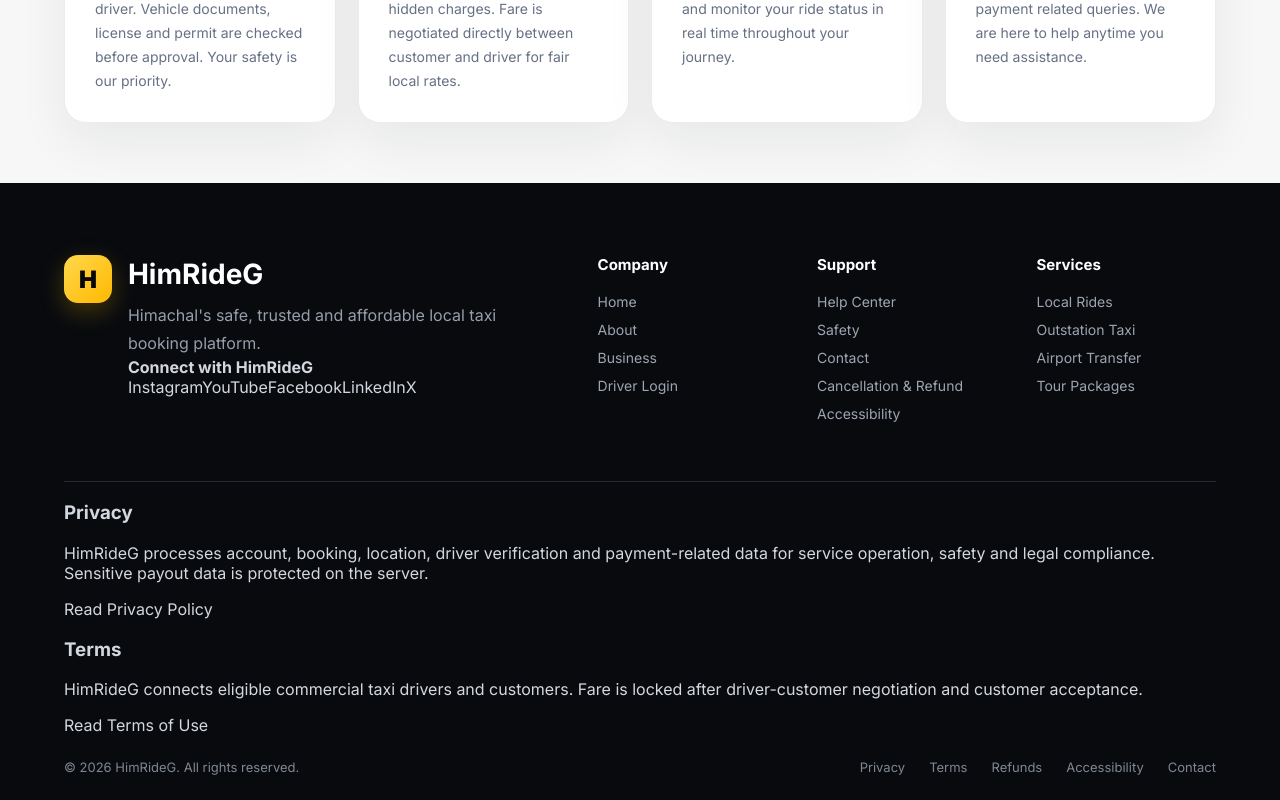
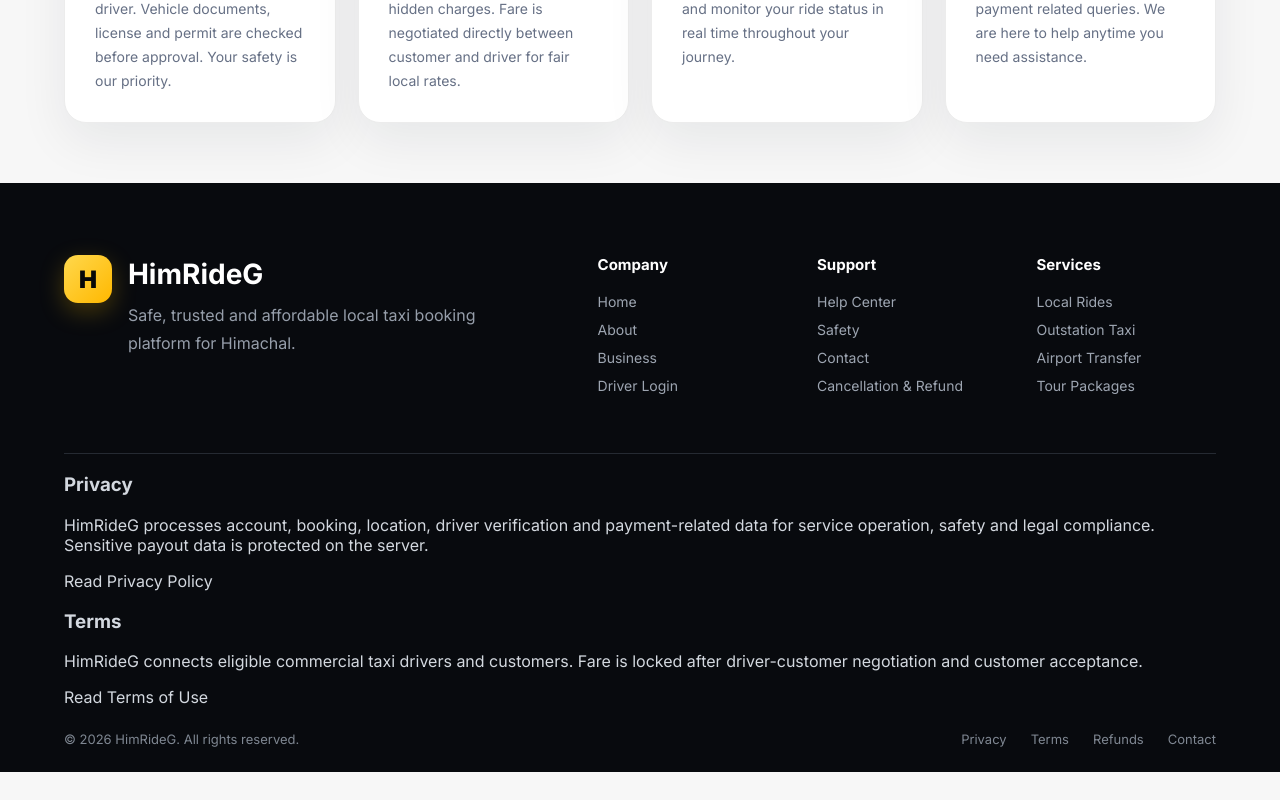
Before and after one commit to himerideg/himrideg, a React (Vite) app in the folder client/: page / in a window 1280 px wide. Shown: the part 2010-2810 px from the top of the page. After the commit the page ends 2782 px from the top, so only its background shows below. Built offline with nearby package versions, Linux system fonts and the light colour scheme; no server answers.

Commit message:
Restore original footer layout with bilingual copy

```diff
--- a/client/src/components/Footer.jsx
+++ b/client/src/components/Footer.jsx
@@ -2,7 +2,7 @@
 
 const COPY = {
   en: {
-    tagline: "Himachal's safe, trusted and affordable local taxi booking platform.",
+    tagline: "Safe, trusted and affordable local taxi booking platform for Himachal.",
     company: "Company",
     home: "Home",
     about: "About",
@@ -13,7 +13,6 @@
     safety: "Safety",
     contact: "Contact",
     refund: "Cancellation & Refund",
-    accessibility: "Accessibility",
     services: "Services",
     local: "Local Rides",
     outstation: "Outstation Taxi",
@@ -25,13 +24,10 @@
     termsTitle: "Terms",
     termsText: "HimRideG connects eligible commercial taxi drivers and customers. Fare is locked after driver-customer negotiation and customer acceptance.",
     termsLink: "Read Terms of Use",
-    socialTitle: "Connect with HimRideG",
-    socialSoon: "Official social handles will appear here after publishing.",
     rights: "All rights reserved.",
     bottomPrivacy: "Privacy",
     bottomTerms: "Terms",
     bottomRefund: "Refunds",
-    bottomAccessibility: "Accessibility",
     bottomContact: "Contact"
   },
   hi: {
@@ -46,7 +42,6 @@
     safety: "सुरक्षा",
     contact: "संपर्क",
     refund: "रद्दीकरण और धनवापसी",
-    accessibility: "सुलभता",
     services: "सेवाएँ",
     local: "स्थानीय यात्राएँ",
     outstation: "बाहरी शहर की टैक्सी",
@@ -56,28 +51,18 @@
     privacyText: "HimRideG सेवा संचालन, सुरक्षा और कानूनी अनुपालन के लिए खाते, बुकिंग, स्थान, चालक सत्यापन और भुगतान से जुड़ी जानकारी का उपयोग करता है। संवेदनशील भुगतान जानकारी सर्वर पर सुरक्षित रखी जाती है।",
     privacyLink: "गोपनीयता नीति पढ़ें",
     termsTitle: "उपयोग के नियम",
-    termsText: "HimRideG पात्र व्यावसायिक टैक्सी चालकों और ग्राहकों को जोड़ता है। चालक और ग्राहक के बीच सहमति तथा ग्राहक की स्वीकृति के बाद किराया तय होता है।",
+    termsText: "HimRideG पात्र व्यावसायिक टैक्सी चालकों और ग्राहकों को जोड़ता है। चालक और ग्राहक की सहमति के बाद अंतिम किराया तय होता है।",
     termsLink: "उपयोग के नियम पढ़ें",
-    socialTitle: "HimRideG से जुड़ें",
-    socialSoon: "आधिकारिक सामाजिक माध्यम प्रकाशित होने के बाद यहाँ दिखाई देंगे।",
     rights: "सर्वाधिकार सुरक्षित।",
     bottomPrivacy: "गोपनीयता",
     bottomTerms: "नियम",
     bottomRefund: "धनवापसी",
-    bottomAccessibility: "सुलभता",
     bottomContact: "संपर्क"
   }
 };
 
 function Footer({ language = "en" }) {
   const t = COPY[language] || COPY.en;
-  const socialLinks = [
-    ["Instagram", import.meta.env.VITE_HIMRIDEG_INSTAGRAM_URL],
-    ["YouTube", import.meta.env.VITE_HIMRIDEG_YOUTUBE_URL],
-    ["Facebook", import.meta.env.VITE_HIMRIDEG_FACEBOOK_URL],
-    ["LinkedIn", import.meta.env.VITE_HIMRIDEG_LINKEDIN_URL],
-    ["X", import.meta.env.VITE_HIMRIDEG_X_URL]
-  ].filter(([, url]) => Boolean(String(url || "").trim()));
 
   return (
     <footer className="siteFooter" id="help">
@@ -88,19 +73,6 @@
           <div>
             <h2>HimRideG</h2>
             <p>{t.tagline}</p>
-
-            <div className="footerSocialBlock">
-              <strong>{t.socialTitle}</strong>
-              {socialLinks.length ? (
-                <div className="footerSocialLinks">
-                  {socialLinks.map(([label, url]) => (
-                    <a key={label} href={url} target="_blank" rel="noreferrer">{label}</a>
-                  ))}
-                </div>
-              ) : (
-                <span className="footerSocialEmpty">{t.socialSoon}</span>
-              )}
-            </div>
           </div>
         </div>
 
@@ -119,7 +91,6 @@
             <a href="/safety/">{t.safety}</a>
             <a href="/contact/">{t.contact}</a>
             <a href="/refund-cancellation/">{t.refund}</a>
-            <a href="/accessibility/">{t.accessibility}</a>
           </div>
 
           <div>
@@ -147,13 +118,14 @@
       </div>
 
       <div className="footerBottom">
-        <p>© {new Date().getFullYear()} HimRideG. {t.rights}</p>
+        <p>
+          © {new Date().getFullYear()} HimRideG. {t.rights}
+        </p>
 
         <div>
           <a href="/privacy/">{t.bottomPrivacy}</a>
           <a href="/terms/">{t.bottomTerms}</a>
           <a href="/refund-cancellation/">{t.bottomRefund}</a>
-          <a href="/accessibility/">{t.bottomAccessibility}</a>
           <a href="/contact/">{t.bottomContact}</a>
         </div>
       </div>
```
